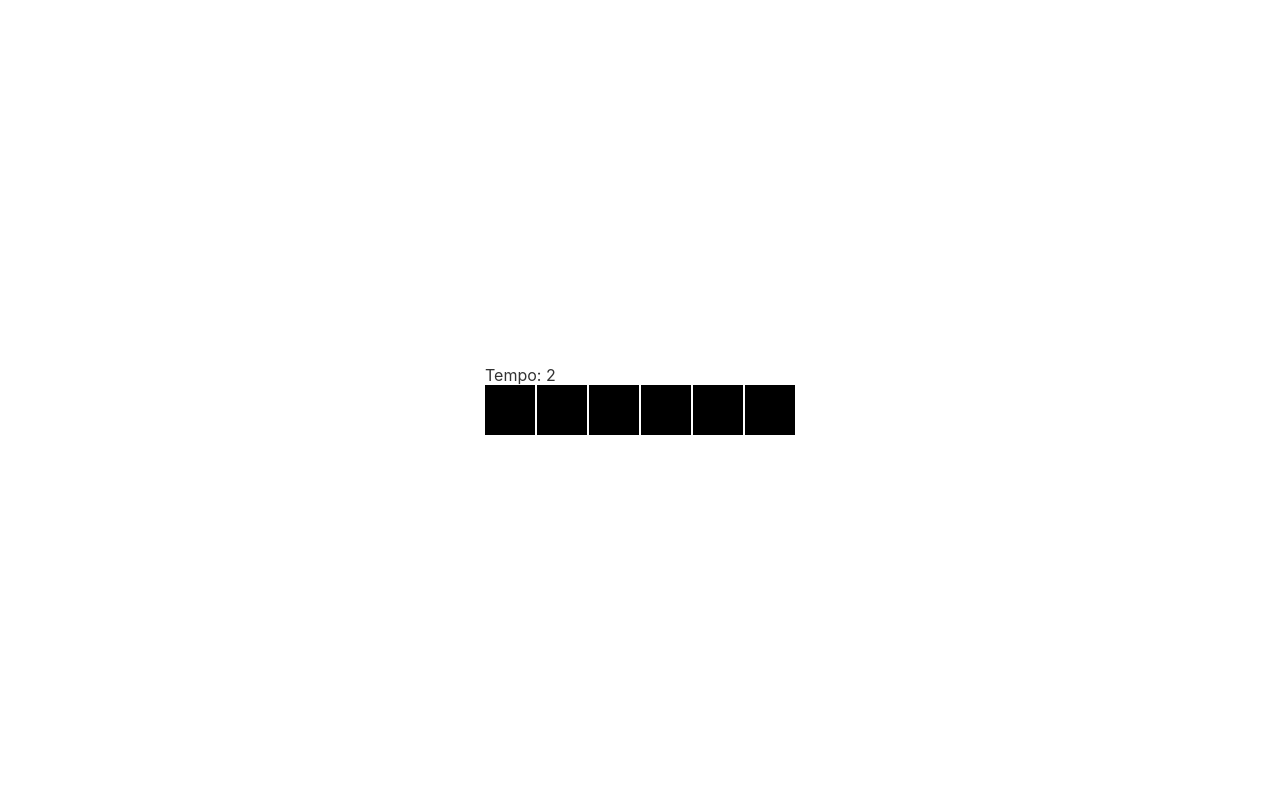
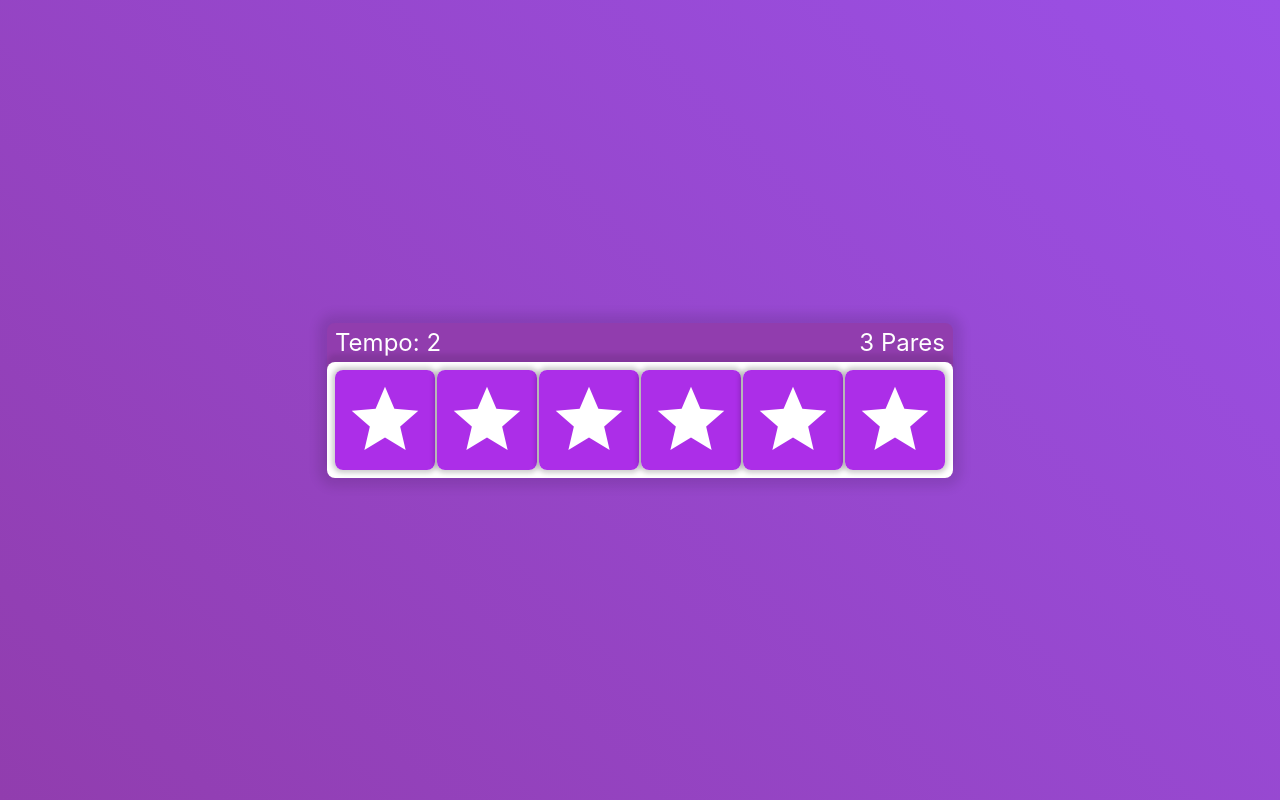
Before and after one commit to mattfran67/jogo-da-memoria-svelte, a Svelte app: page / in a window 1280 px wide. Both pictures are taken after a click on the button "Começar". Built offline with nearby package versions, Linux system fonts and the light colour scheme.

Commit message:
Design atualizado

```diff
--- a/public/global.css
+++ b/public/global.css
@@ -11,40 +11,23 @@ html, body {
 body {
 	color: #333;
 	margin: 0;
-	padding: 8px;
 	display: flex;
 	justify-content: center;
 	align-items: center;
-	box-sizing: border-box;
 	font-family: -apple-system, BlinkMacSystemFont, "Segoe UI", Roboto, Oxygen-Sans, Ubuntu, Cantarell, "Helvetica Neue", sans-serif;
+	perspective: 1000px;
+	background-image: linear-gradient(45deg, #913DAE, #9B50E7);
 }
 
-a {
-	color: rgb(0,100,200);
-	text-decoration: none;
-}
-
-a:hover {
-	text-decoration: underline;
-}
-
-a:visited {
-	color: rgb(0,80,160);
-}
-
-label {
-	display: block;
-}
-
-input, button, select, textarea {
+input, button, select {
 	font-family: inherit;
 	font-size: inherit;
 	-webkit-padding: 0.4em 0;
 	padding: 0.4em;
 	margin: 0 0 0.5em 0;
 	box-sizing: border-box;
-	border: 1px solid #ccc;
-	border-radius: 2px;
+	border: 2px solid #ccc;
+	border-radius: 5px;
 }
 
 input:disabled {
@@ -52,19 +35,14 @@ input:disabled {
 }
 
 button {
-	color: #333;
-	background-color: #f4f4f4;
+	color: white;
+	background-color: #F84B4B;
 	outline: none;
+	border: none;
+	cursor: pointer;
+	font-size: 1.2rem;
 }
 
-button:disabled {
-	color: #999;
+button:hover {
+	opacity: .8;
 }
-
-button:not(:disabled):active {
-	background-color: #ddd;
-}
-
-button:focus {
-	border-color: #666;
-}
--- a/public/index.html
+++ b/public/index.html
@@ -3,14 +3,12 @@
 <head>
 	<meta charset='utf-8'>
 	<meta name='viewport' content='width=device-width,initial-scale=1'>
-
 	<title>Jogo da Memoria</title>
-
 	<link rel='icon' type='image/png' href='/favicon.png'>
+	<link href="https://fonts.googleapis.com/icon?family=Material+Icons"
+      rel="stylesheet">
 	<link rel='stylesheet' href='/global.css'>
 	<link rel='stylesheet' href='/build/bundle.css'>
-	<link href="https://fonts.googleapis.com/icon?family=Material+Icons"
-      rel="stylesheet">
 	<script defer src='/build/bundle.js'></script>
 </head>
 
--- a/src/App.svelte
+++ b/src/App.svelte
@@ -8,9 +8,10 @@
 	import verificaPares from './utils/verificaPares';
 	import embaralhaCartas from './utils/embaralhaCartas';
 
-	let fimDeJogo;
-	let tempoDeJogo;
-	let contador;
+	const tempoVirar = 1500;
+	let fimDeJogo = false;
+	let tempoDeJogo = 0;
+	let contador = 0;
 	let viradas;
 
 	let cartasBase = Array(12)
@@ -24,14 +25,17 @@
 	let cartas = [];
 
 	$: if (cartas.length && cartas.every(({completa}) => completa)) {
-		fimDeJogo = true;
-		contador.parar();
+		setTimeout(() => {
+			fimDeJogo = true
+			contador.parar();
+			cartas = [];
+		}, tempoVirar);
 	}
 
 	afterUpdate(() => {
 		viradas = verificaViradas(cartas);
 		if (viradas) {
-			setTimeout(() => cartas = viradas, 2000);
+			setTimeout(() => cartas = viradas, tempoVirar);
 		}
 	});
 
@@ -58,13 +62,17 @@
 	}
 </script>
 
-<div>
-	<Contador bind:this={contador} on:tempo={pegarTempo} />
-	<div class="flex">
+<div class="conteudo">
+	<div class="aba">
+		<Contador bind:this={contador} on:tempo={pegarTempo} />
+		<span>{cartas.length / 2} Pares</span>
+	</div>
+	<div class="grade">
 		{#each cartas as carta, i}
 			<Carta
 				virada={carta.virada}
 				valor={carta.valor}
+				completa={carta.completa}
 				on:click={() => virarCarta(i, carta)}
 			/>
 		{/each}
@@ -73,20 +81,62 @@
 
 {#if fimDeJogo}
 	<Modal on:selecionar={mudarQtdePares}>
-		<div>✨Parabéns você conseguiu!!✨</div>
-		<div>Tempo: {tempoDeJogo}</div>
+		<div class="vitoria">
+			<div>✨Parabéns você conseguiu!!✨</div>
+			<div>Tempo: {tempoDeJogo} segundos</div>
+		</div>
 	</Modal>
 {/if}
 
-{#if !cartas.length}
-	<Modal on:selecionar={mudarQtdePares}/>
+{#if !cartas.length && !fimDeJogo}
+	<Modal on:selecionar={mudarQtdePares}>
+		<div class="titulo">Jogo da Memoria</div>
+	</Modal>
 {/if}
 
 <style>
-	.flex {
-		width: 310px;
+	.grade {
+		display: grid;
+    grid-template-columns: repeat(6, 100px);
+    gap: 2px;
+    background: white;
+    padding: .5rem;
+    box-shadow: 0 -8px 5px 0px rgb(0 0 0 / 10%);
+	}
+
+	.grade, .aba, .conteudo {
+		border-radius: .5rem;
+	}
+
+	.titulo {
+		text-transform: uppercase;
+		font-size: 1.5rem;
+		letter-spacing: 2px;
+		font-weight: 300;
+		color: #777;
+		margin-bottom: .6rem;
+	}
+
+	.conteudo {
+    position: relative;
+    background: #913DAE;
+    box-shadow: 0 0 11px 9px rgb(0 0 0 / 10%);
+	}
+
+	.aba {
 		display: flex;
-		flex-wrap: wrap;
-		gap: 2px
+    justify-content: space-between;
+    padding: 5px 8px;
+    color: white;
+		font-size: 1.5rem;
+	}
+
+	@media (max-width: 600px) {
+		.grade {
+			grid-template-columns: repeat(4, minmax(50px, 100px));
+		}
+		.vitoria {
+			font-size: 1.2rem;
+		}
 	}
 </style>
--- a/src/components/Carta.svelte
+++ b/src/components/Carta.svelte
@@ -1,6 +1,7 @@
 <script>
   export let virada;
   export let valor;
+  export let completa;
 
   const icones = [
   'face','favorite',
@@ -12,26 +13,64 @@
 ];
 </script>
 
-<div class:virada on:click>
-  <span class="material-icons">{icones[valor]}</span>
+<div class:virada class="carta" on:click>
+  <div class="lado">
+    <span class="material-icons">star</span>
+  </div>
+  <div class:completa class="lado">
+    <span class="material-icons">{icones[valor]}</span>
+  </div>
 </div>
 
 <style>
-  div {
-		width: 50px;
-		height: 50px;
-		border: 1px solid;
-		display: flex;
-		justify-content: center;
-		align-items: center;
-		background: black;
-		color: black;
-		cursor: pointer;
+  .carta {
+    padding-top: 100%;
+    color: #AC2EE8;
+    background-color: white;
+    cursor: pointer;
+    user-select: none;
     -webkit-user-select: none;
     -moz-user-select: none;
+    position: relative;
+    transform-style: preserve-3d;
+    transition: all 1s;
+    box-shadow: 0 0 5px 3px rgb(0 0 0 / 20%);
 	}
 
-	div.virada {
-		background: white;
-	}
+  .carta .completa {
+    color: #ccc;
+  }
+
+  .carta, .lado {
+    border-radius: .5rem;
+  }
+
+  .carta .lado {
+    position: absolute;
+    top: 0;
+    left: 0;
+    width: 100%;
+    height: 100%;
+    backface-visibility: hidden;
+    display: flex;
+    justify-content: center;
+    align-items: center;
+  }
+
+  .carta .lado:first-child {
+    background-color: #AC2EE8;
+    color: white;
+  }
+
+  .carta .lado:first-child span {
+    background-color: inherit;
+  }
+
+  .lado:last-child, .virada {
+    transform: rotateY(180deg);
+  }
+
+  span.material-icons {
+    font-size: 5rem;
+  }
 </style>
--- a/src/components/Contador.svelte
+++ b/src/components/Contador.svelte
@@ -22,6 +22,3 @@
 </script>
 
 <span>Tempo: {tempo}</span>
-
-<style>
-</style>
--- a/src/components/Modal.svelte
+++ b/src/components/Modal.svelte
@@ -31,13 +31,18 @@
     height: 100%;
     justify-content: center;
     align-items: center;
-    background: blueviolet;
+    background-image: linear-gradient(45deg, #913DAE, #9B50E7);
   }
 
   .modal-fundo > div {
+    font-size: 1.2rem;
     background: white;
     display: flex;
+    flex: 0 1 400px;
     flex-direction: column;
+    border-radius: .5rem;
+    text-align: center;
     padding: 1rem;
+    box-shadow: 0 0 9px 4px rgb(0 0 0 / 20%);
   }
 </style>
```
